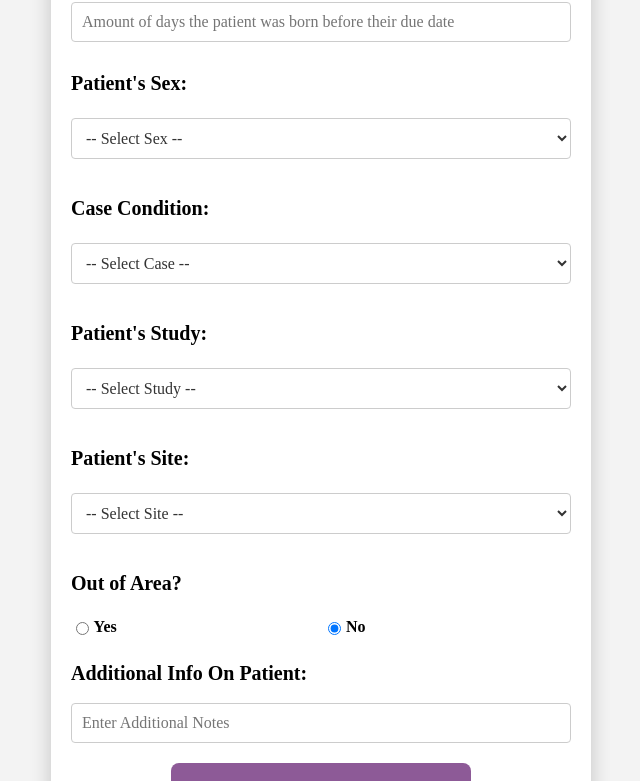
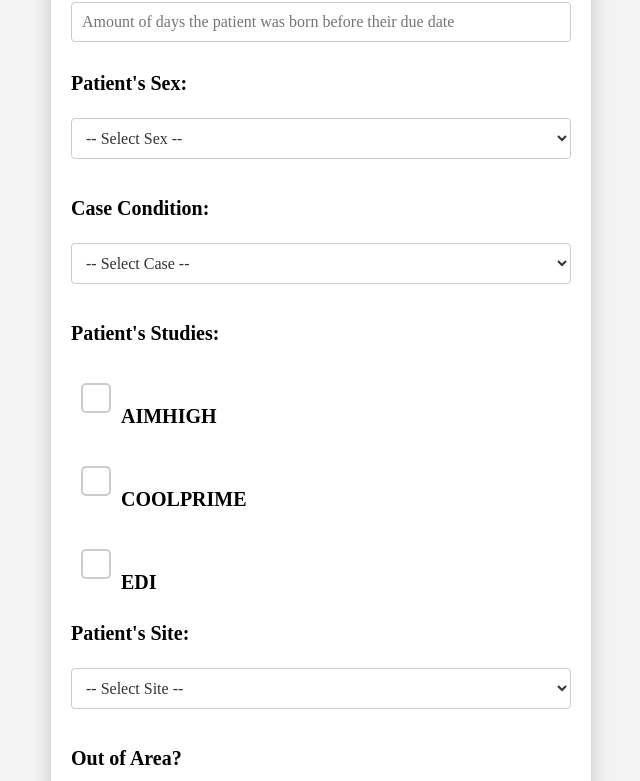
Before and after one commit to Aoibheannmangan/test-scheduler, a React (Create React App) app: page /info in a window 1280 px wide. Shown: the part 471-1252 px from the top of the page, without its empty margins (319-959 px from the left). Built offline with nearby package versions, Linux system fonts and the light colour scheme; a web font is replaced by a local one.

Commit message:
Added it so multiple studies can be on one patient

```diff
--- a/src/appoint.js
+++ b/src/appoint.js
@@ -212,7 +212,6 @@ const Appointments = () => {
                 {/*Main Info Body when expanded*/}
                 {expandedIds[event.id] && (
                 <div className="info">
-                    <strong>{event.Study}{'| '}{event.id}</strong><br />
                     <strong>Name:</strong> {event.Name}<br />
                     <strong>Date of Birth: </strong>
 
@@ -225,27 +224,32 @@ const Appointments = () => {
                     <br />
 
                     <strong>Location:</strong> {event.site}<br />
-                    <strong>Study:</strong> {event.Study}<br />
+                    <strong>Study:</strong> {Array.isArray(event.Study) ? event.Study.join(', ') : [event.Study]}<br />
 
                     {/*Visit window in info if a window patient*/}
                     {event.type === "window" && (() => {
                     const birthDate = new Date(event.DOB);
                     const daysEarly = event.DaysEarly || 0;
+
+                    const studyWindows = Array.isArray(event.Study) ? event.Study : [event.Study];
+                    return (
+                    <div>
+                        {studyWindows.map((study) => {
                         let windowData = [];
-
-                    if (event.Study === 'AIMHIGH') {
+                        if (study === 'AIMHIGH') {
                             windowData = generateAimHighAppointments(birthDate, daysEarly);
-                    } else if (event.Study === 'COOLPRIME') {
+                        } else if (study === 'COOLPRIME') {
                             windowData = generateCoolPrimeAppointments(birthDate, daysEarly);
-                    } else if (event.Study === 'EDI') {
-                        windowData = generateEDIAppointment(birthDate, daysEarly)
+                        } else if (study === 'EDI') {
+                            windowData = generateEDIAppointment(birthDate, daysEarly);
                         }
 
+                        if (!windowData[0]) return null;
+
                         const { start, end } = windowData[0];
-
                         return (
-                        <div>
-                        <strong>Visit Window:</strong>{' '}
+                            <div key={study}>
+                            <strong>{study} Visit Window:</strong>{' '}
                             {new Date(start).toLocaleDateString(undefined, {
                                 year: 'numeric',
                                 month: 'long',
@@ -260,6 +264,10 @@ const Appointments = () => {
                             <br />
                             </div>
                         );
+                        })}
+                    </div>
+                    );
+
                     })()}
 
 
--- a/src/calender.js
+++ b/src/calender.js
@@ -344,25 +344,29 @@ const MyCalendar = () => {
       return;
     }
 
+    const studyList = Array.isArray(match.Study) ? match.Study : [match.Study];
+    const studyString = studyList.join(', ');
+
     // Add new appointment object structure
     const fullAppointment = {
       ...appointment,
-      title: `${match.Study}| ID: ${patientId}` ,
-      Study: (appointment.Study || match.Study || "UNKNOWN").toUpperCase(),
+      title: `${studyString} | ID: ${patientId}`,
+      Study: studyList,
       patientId,
       Name: match.Name,
       DOB: match.DOB,
       site: match.site,
       OutOfArea: match.OutOfArea,
       Info: match.Info,
-      start: appointment.start, // Make an ISO object for correct parsing
-      end: appointment.end,// Make an ISO object for correct parsing
-      type: 'booked', // As no longer window
+      start: appointment.start,
+      end: appointment.end,
+      type: 'booked',
       visitNum: match.visitNum ?? 1,
       id: patientId,
       room: appointment.room,
       notes: appointment.notes
     };
+
 
     console.log(fullAppointment);
 
--- a/src/components/toggleAppointment.js
+++ b/src/components/toggleAppointment.js
@@ -33,7 +33,7 @@ const ToggleAppointment = ({ onAddAppointment }) => {
       start,
       end,
       type: 'booked',
-      Study: patientStudy.toUpperCase() || '',
+      Study: [patientStudy.toUpperCase()] || '',
       room: appRoom,
       notes: appNote,
     };
--- a/src/components/useAppointmentFilters.js
+++ b/src/components/useAppointmentFilters.js
@@ -32,7 +32,9 @@ export const useAppointmentFilters = (appointments) => {
       (event.id?.toLowerCase() || '').includes(searchQuery.toLowerCase());
 
     // Study filter
-    const matchesStudy = selectedStudies.includes(event.Study);
+    const matchesStudy = Array.isArray(event.Study)
+  ? event.Study.some(study => selectedStudies.includes(study))
+  : selectedStudies.includes(event.Study);
 
     // Room filter
     // If no room is selected, don't filter by room (show all)
--- a/src/info.js
+++ b/src/info.js
@@ -10,7 +10,7 @@ const UserInfo = () => {
   const [patientEarly, setPatientEarly] = useState('');
   const [patientSex, setPatientSex] = useState('');
   const [patientCondition, setPatientCondition] = useState('');
-  const [patientStudy, setPatientStudy] = useState('');
+  const [patientStudy, setPatientStudy] = useState([]);
   const [patientSite, setPatientSite] = useState('');
   const [patientOutOfArea, setPatientOutOfArea] = useState(false);
   const [patientInfo, setPatientInfo] = useState('');
@@ -182,19 +182,28 @@ const UserInfo = () => {
               <option value="Case">Case</option>
             </select>
 
-            <label htmlFor="study">Patient's Study:</label>
-            <select
-              id="study"
-              name="study"
-              value={patientStudy}
-              onChange={(e) => setPatientStudy(e.target.value)}
-            >
-              <option value=""disabled selected>-- Select Study --</option>
-              <option value="AIMHIGH">AIMHIGH</option>
-              <option value="COOLPRIME">COOLPRIME</option>
-              <option value="EDI">EDI</option>
-              <option value="Other">Other</option>
-            </select>
+            <label>Patient's Studies:</label>
+            <div>
+              {['AIMHIGH', 'COOLPRIME', 'EDI'].map((study) => (
+                <label key={study}>
+                  <input
+                    type="checkbox"
+                    value={study}
+                    checked={patientStudy.includes(study)}
+                    onChange={(e) => {
+                      const selected = e.target.value;
+                      setPatientStudy((prev) =>
+                        prev.includes(selected)
+                          ? prev.filter((s) => s !== selected)
+                          : [...prev, selected]
+                      );
+                    }}
+                  />
+                  {study}
+                </label>
+              ))}
+            </div>
+
 
             <label htmlFor="site">Patient's Site:</label>
             <select
```
Lines whose indentation alone changed are shown as unchanged.
